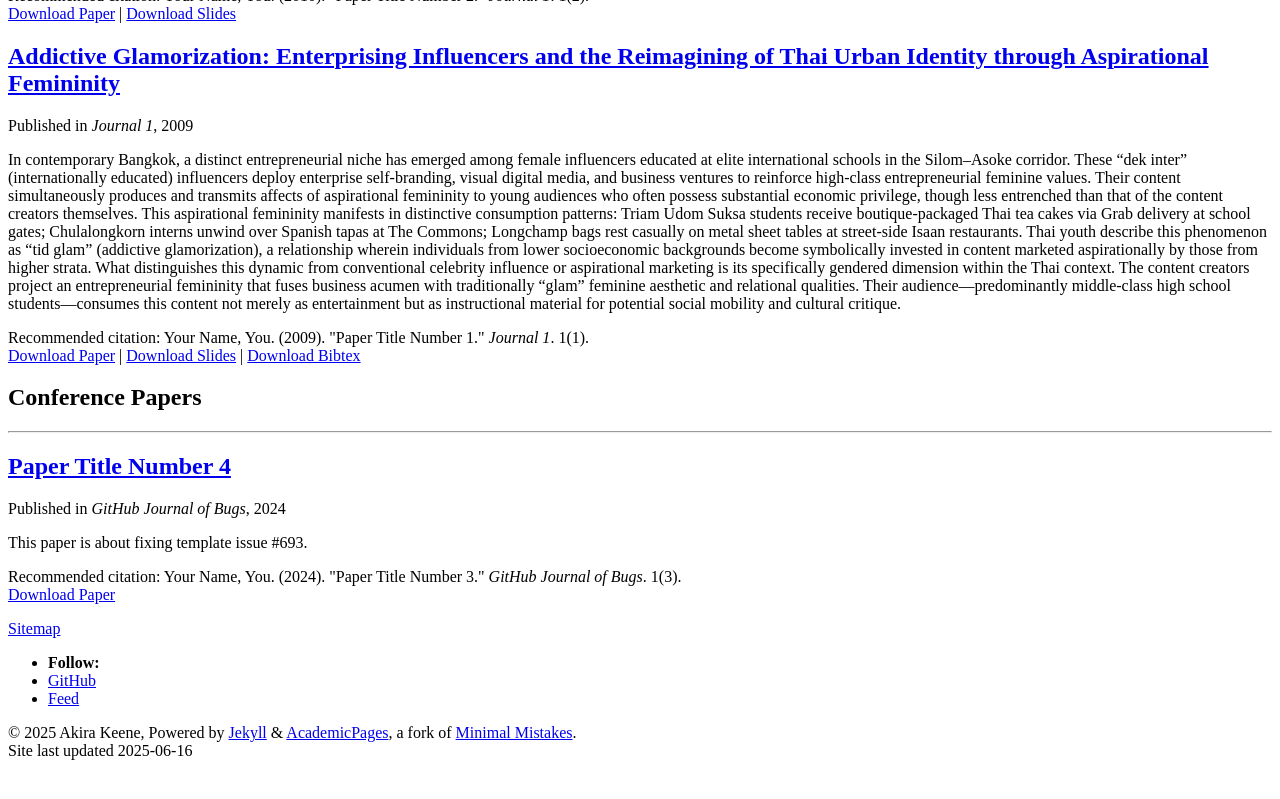
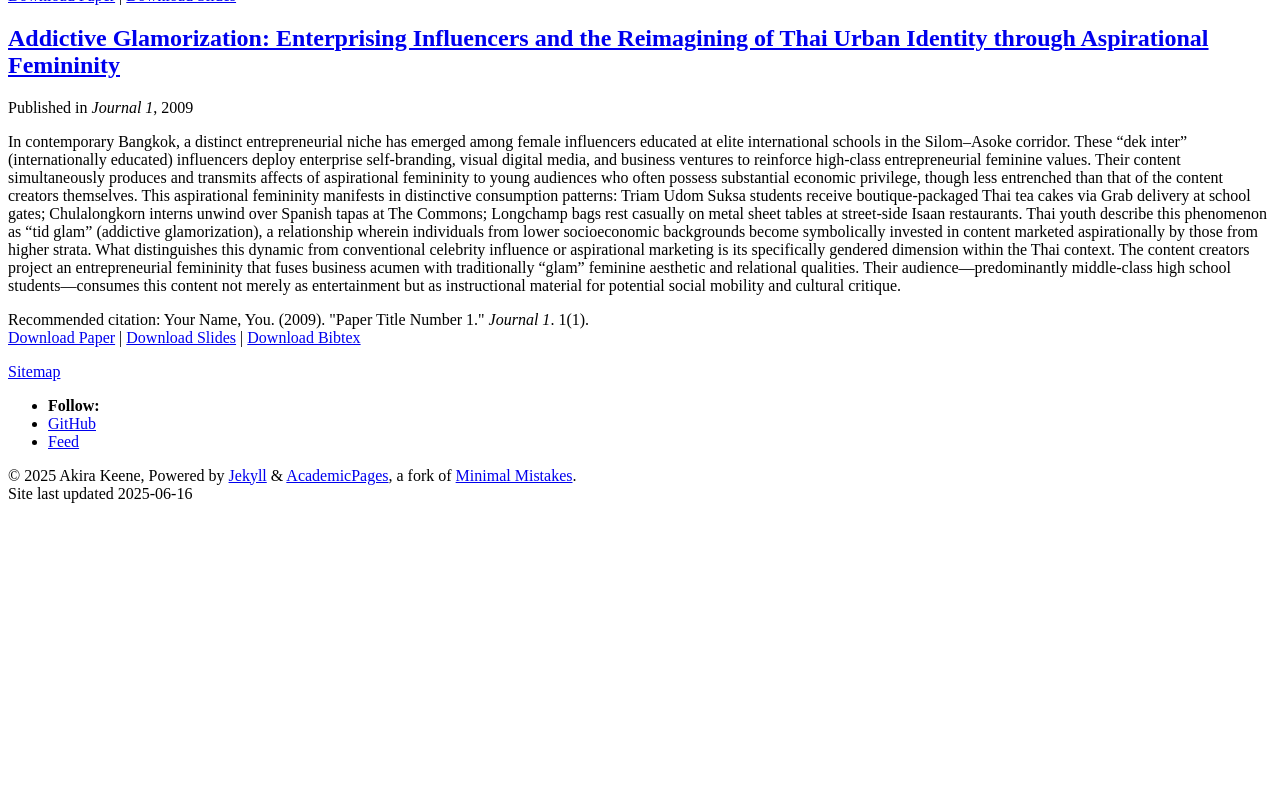
Before and after one commit to akirakeene/testportfolio, a Jekyll site: the page built from _pages/publications.html, in a window 1280 px wide and 900 px high, scrolled down 1228 px. Shown: the top 799 px of the window. Built offline with Jekyll 4.4.1, drawn with Linux system fonts in a browser that asks for light colours; a script bundle is joined from its source files by our own code; library files that are not in the unit come from our copies; after the commit the page ends 1871 px from its top, so only the background shows below that; part of the change alters nothing that is shown.

Commit message:
Update _config.yml

```diff
--- a/_config.yml
+++ b/_config.yml
@@ -35,18 +35,10 @@ author:
   academia         : # URL
   arxiv            : # URL - Update with the correct link to your profile
   googlescholar    : "https://scholar.google.com/citations?user=PS_CX0AAAAAJ"
-  impactstory      : # URL
-  orcid            : "http://orcid.org/yourorcidurl"
-  semantic         : # URL
-  pubmed           : "https://www.ncbi.nlm.nih.gov/pubmed/?term=john+snow"
-  researchgate     : # URL
-  scopus           : # URL
+  orcid            : "https://orcid.org/0009-0002-7232-3872"
 
   # Repositories and software development
-  bitbucket        : # Username - Update with your username on the site
-  codepen          : # Username
-  dribbble         : # Username
-  github           : "academicpages"
+  github           : "akirakeene"
   kaggle           : # Username
   stackoverflow    : # User number or user number and name (i.e., use "1" or "1/jeff-atwood")
 
@@ -78,12 +70,12 @@ author:
 
 # Publication Category - The following the list of publication categories and their headings
 publication_category:
-  books:
-    title: 'Books'
+  Non-peer Reviewed Articles:
+    title: 'Non-peer Reviewed Articles'
   manuscripts:
     title: 'Journal Articles'
-  conferences:
-    title: 'Conference Papers'
+  ์In preparation:
+    title: '์In preparation'
 
 # Site Settings
 teaser                   :  # filename of teaser fallback teaser image placed in /images/, .e.g. "500x300.png"
```
